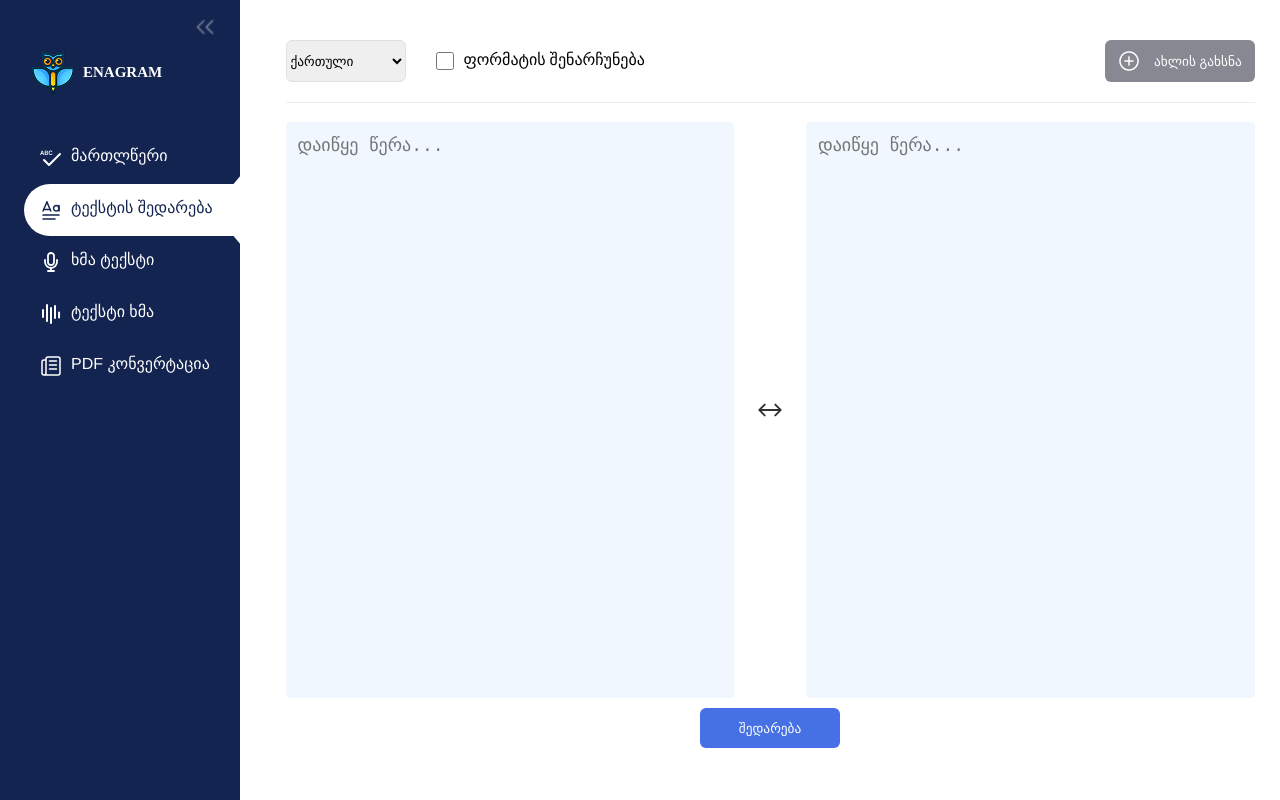
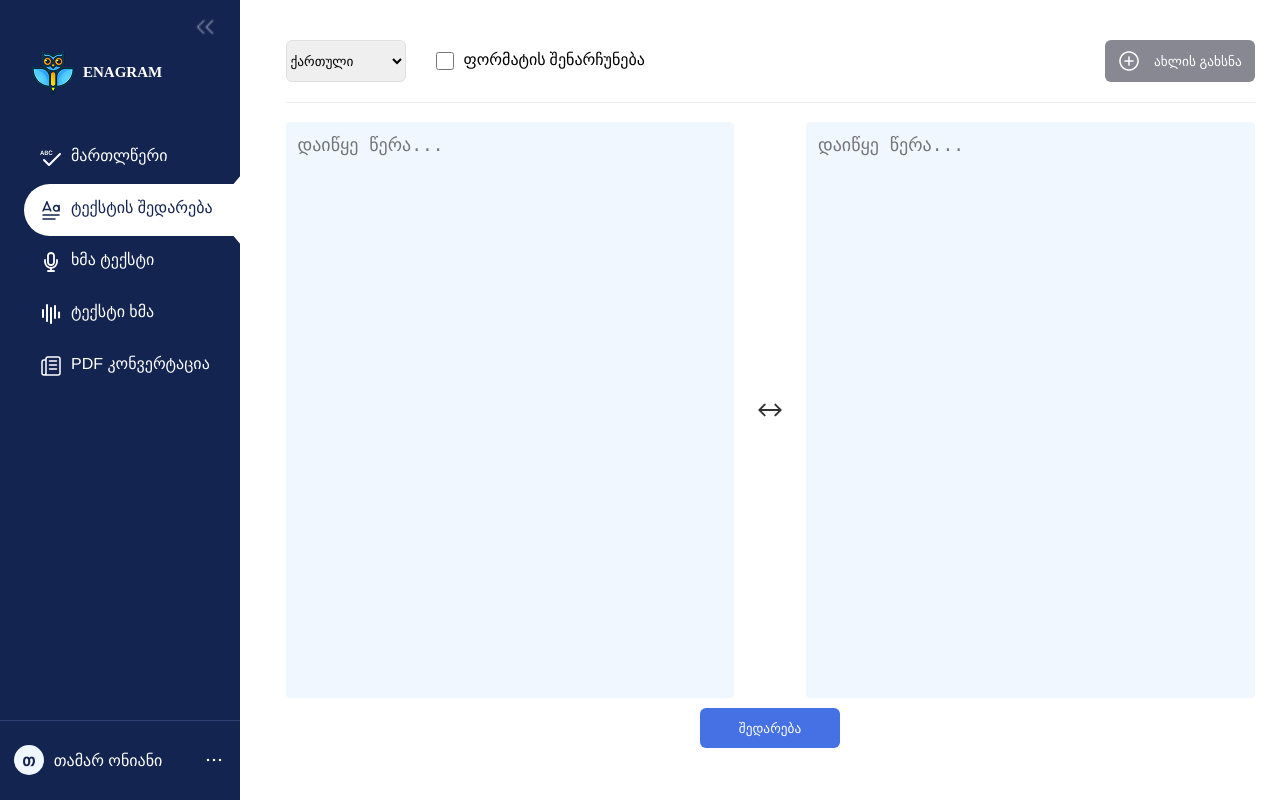
Before and after one commit to TornikeTt/TextComparable, a React (Vite) app: page / in a window 1280 px wide. Built offline with nearby package versions, Linux system fonts and the light colour scheme.

Commit message:
add profile component

```diff
--- /dev/null
+++ b/src/Components/Sidebar/3. Profile/Profile.jsx
@@ -0,0 +1,22 @@
+import "./Profile.scss";
+import dotsMenu from "../../../assets/dots-menu.png";
+
+function Profile({ isSidebarExpanded, isWideScreen }) {
+    if (!isWideScreen || !isSidebarExpanded) {
+        return "";
+    } else {
+        return (
+            <div className="profile">
+                <div className="profile__info">
+                    <div className="profile__avatar">
+                        <p>თ</p>
+                    </div>
+                    <p className="profile__name">თამარ ონიანი</p>
+                </div>
+                <img className="profile__menu-icon" src={dotsMenu} alt="Menu" />
+            </div>
+        );
+    }
+}
+
+export default Profile;
--- /dev/null
+++ b/src/Components/Sidebar/3. Profile/Profile.scss
@@ -0,0 +1,50 @@
+.profile {
+    width: 100%;
+    height: 10%;
+
+    display: flex;
+    justify-content: center;
+    align-items: center;
+    gap: 40px;
+
+    font-family: Helvetica, sans-serif;
+
+    position: relative;
+
+    &::before {
+        content: "";
+        position: absolute;
+
+        top: 0px;
+        width: 100%;
+        height: 1px;
+        background-color: #9eb9ff33;
+    }
+}
+
+.profile__info {
+    display: flex;
+    align-items: center;
+
+    gap: 10px;
+}
+
+.profile__avatar {
+    width: 30px;
+    height: 30px;
+
+    background-color: #f0f7ff;
+    border-radius: 100%;
+
+    color: #132450;
+
+    display: flex;
+    align-items: center;
+    justify-content: center;
+
+    font-weight: bold;
+}
+
+.profile__name {
+    color: white;
+}
--- a/src/Components/Sidebar/Sidebar.jsx
+++ b/src/Components/Sidebar/Sidebar.jsx
@@ -2,6 +2,7 @@ import { useState, useEffect } from "react";
 
 import Header from "./1. Header/Header.jsx";
 import DesktopNavigation from "./2. DesktopNavigation/DesktopNavigation.jsx";
+import Profile from "./3. Profile/Profile.jsx";
 import MobileNavigation from "./DropdownMenu/MobileNavigation.jsx";
 
 import { navItems } from "./navItems.jsx";
@@ -75,6 +76,10 @@ function Sidebar() {
                         collapsed={collapsed}
                     />
                 </div>
+                <Profile
+                    isSidebarExpanded={isSidebarExpanded}
+                    isWideScreen={isWideScreen}
+                />
             </div>
             <div className="MobileSideBar">
                 <MobileNavigation
--- a/src/Components/Sidebar/Sidebar.scss
+++ b/src/Components/Sidebar/Sidebar.scss
@@ -15,7 +15,8 @@
     background-color: #132450;
 
     display: flex;
-    justify-content: flex-end;
+    flex-direction: column;
+    align-items: flex-end;
 
     overflow-y: scroll;
     overflow-x: hidden;
```
Also changed, not shown: src/assets/dots-menu.png (added).
